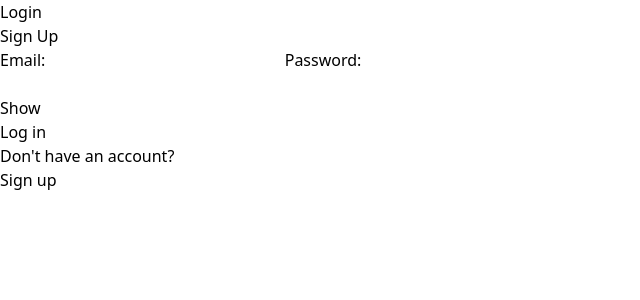
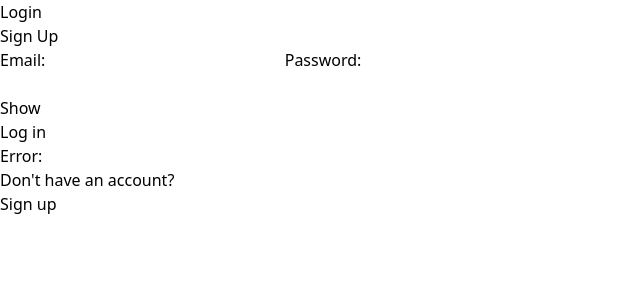
Before and after one commit to Ghersi75/SpringBootRefundProject1, a React (Vite) app in the folder frontend/: page /login in a window 1280 px wide. Shown: the top 300 px of the page, without its empty margins (0-640 px from the left). Built offline with nearby package versions, Linux system fonts and the light colour scheme.

Commit message:
added errorMessage for failed requests

```diff
--- a/frontend/src/Components/Login/Login.tsx
+++ b/frontend/src/Components/Login/Login.tsx
@@ -3,7 +3,7 @@ import { LoginFormPropsType } from "../../Types/UserFormTypes";
 import { useNavigate } from "react-router-dom";
 
 
-export default function Login({ email, setEmail, password, setPassword, handleLogin }: LoginFormPropsType) {
+export default function Login({ email, setEmail, password, setPassword, handleLogin, errorMessage }: LoginFormPropsType) {
   const [showPass, setShowPass] = useState(false);
   const navigate = useNavigate();
 
@@ -26,6 +26,7 @@ export default function Login({ email, setEmail, password, setPassword, handleLo
           <div className="absolute right-0 top-1/2 -translate-y-1/2 right-4 text-white hover:underline cursor-pointer text-blue-500" onClick={handleShowPassword}>  {showPass ? "Hide" : "Show"}  </div>
         </div>
         <button className="bg-zinc-700 p-2 rounded text-white" onClick={handleLogin}> Log in </button>
+        {errorMessage != "" && <h1 className="text-red-500"> Error: {errorMessage} </h1>}
         <p className="text-blue-600 text-sm"> Don't have an account? <br /> <span className="hover:underline hover:cursor-pointer" onClick={() => { navigate("/signup") }}> Sign up </span></p>
       </form>
     </div>
```
